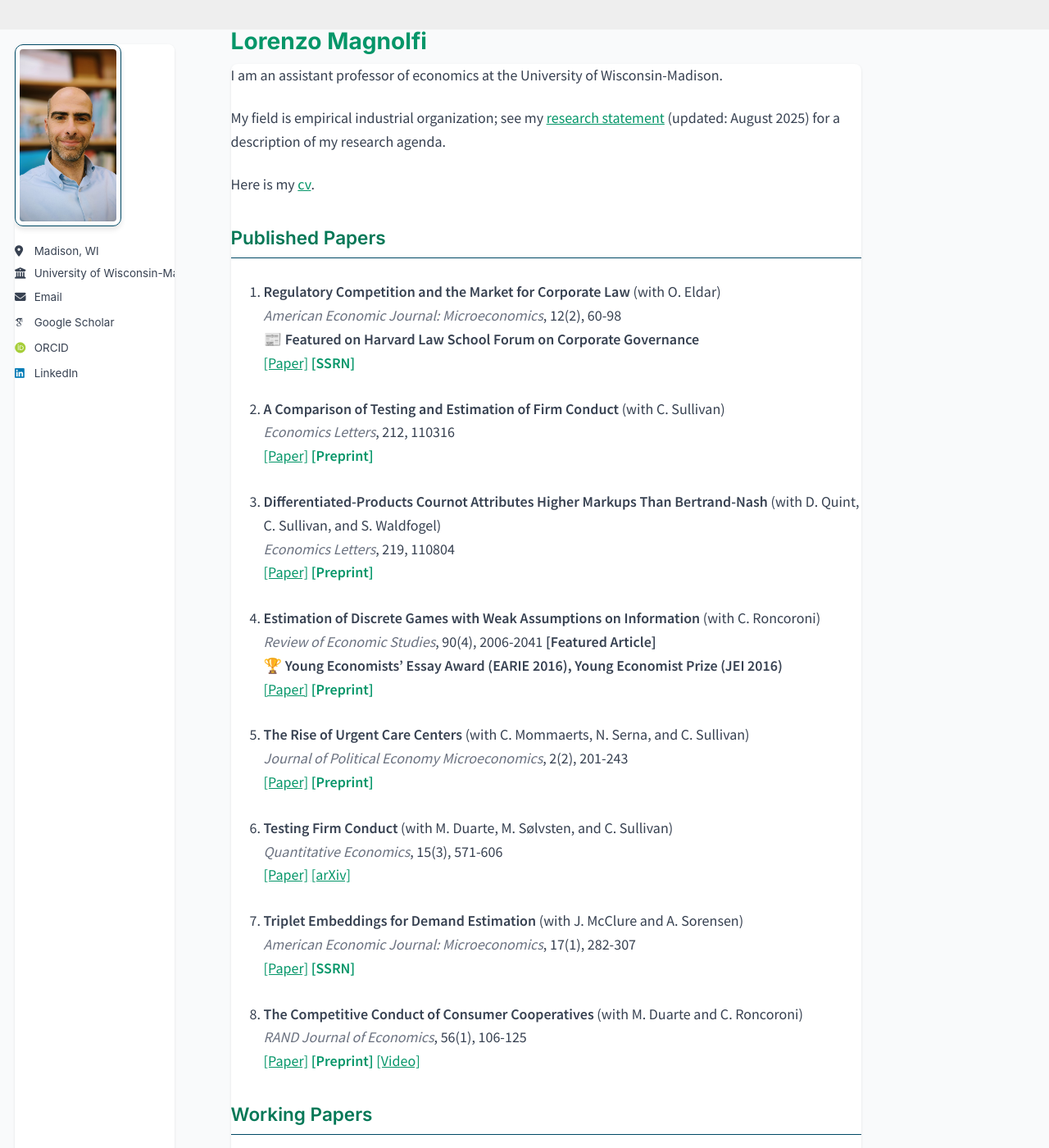
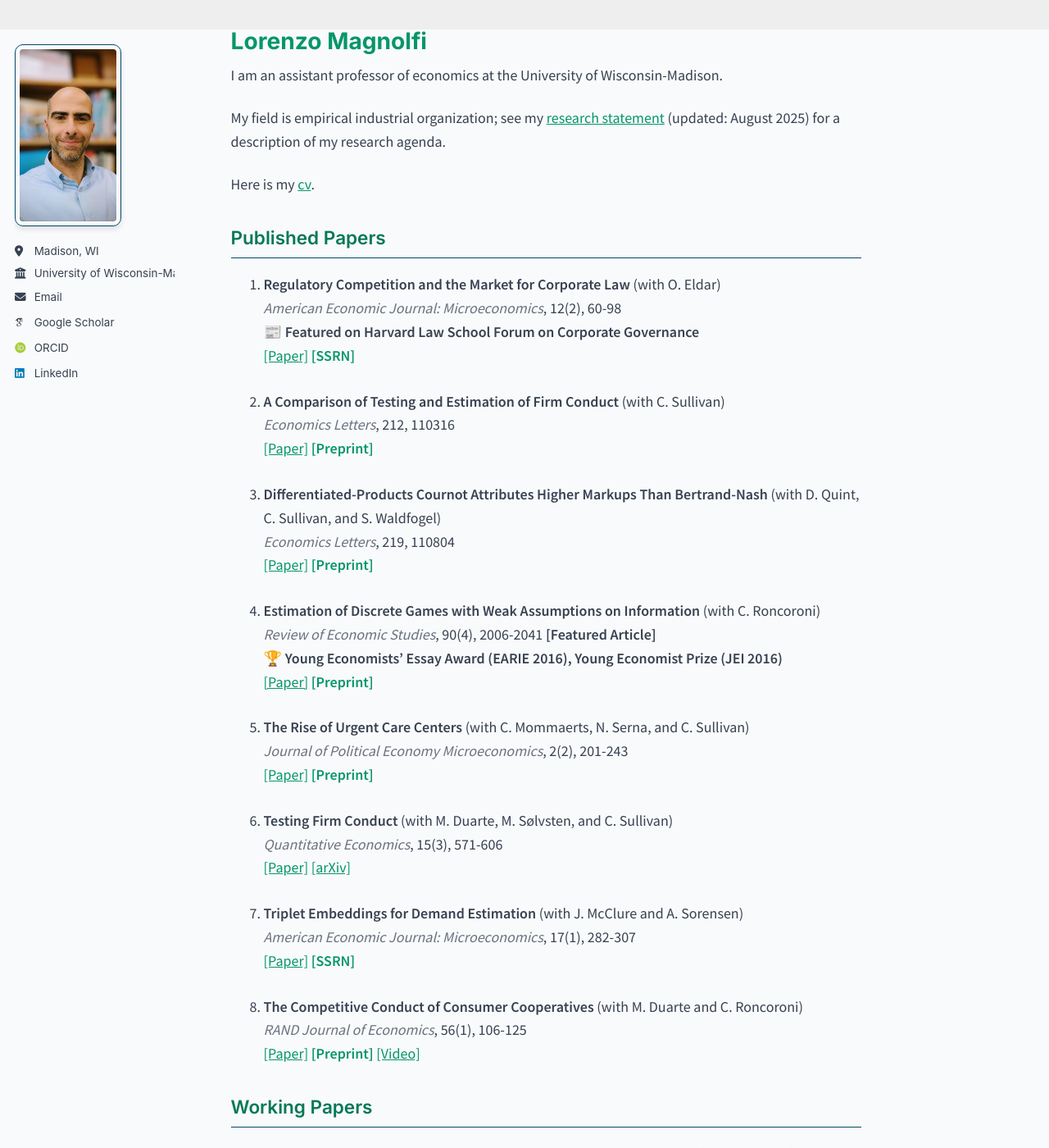
Before and after one commit to LorenzoMagnolfi/Lorenzomagnolfi.github.io, a Jekyll site: the page built from _pages/about.md, in a window 1280 px wide and 1400 px high. Shown: the whole window at 82% size. Built offline with Jekyll 4.4.1, drawn with Linux system fonts in a browser that asks for light colours; some web fonts are replaced; a script that is not in the unit is left out.

Commit message:
Update custom.css

```diff
--- a/assets/css/custom.css
+++ b/assets/css/custom.css
@@ -61,14 +61,6 @@ a {
 a:hover {
   color: var(--primary-dark);
 }
-
-/* Main Content Area */
-.page__content {
-  background-color: var(--background-white);
-  border-radius: var(--border-radius);
-  box-shadow: var(--shadow-subtle);
-}
-
 /* Clean styling for publication lists - no boxes */
 .page__content ol li,
 .page__content ul li {
@@ -84,12 +76,6 @@ a:hover {
   text-decoration: none;
   border-bottom: 1px solid transparent;
   transition: var(--transition);
-}
-
-.page__content a[href*="Paper"]:hover,
-.page__content a[href*="paper"]:hover {
-  color: var(--primary-dark);
-  border-bottom: 1px solid var(--primary-dark);
 }
 
 .page__content a[href*="SSRN"],
@@ -134,11 +120,6 @@ a:hover {
   position: relative;
 }
 
-/* Navigation and Header */
-.masthead {
-  background: linear-gradient(135deg, var(--primary-color), var(--primary-dark));
-}
-
 .site-title {
   color: white !important;
   font-weight: 700;
@@ -153,13 +134,6 @@ a:hover {
   color: white;
 }
 
-/* Sidebar */
-.sidebar {
-  background-color: var(--background-white);
-  border-radius: var(--border-radius);
-  box-shadow: var(--shadow-subtle);
-}
-
 .author__avatar img {
   border-radius: 50%;
   box-shadow: var(--shadow-medium);
@@ -169,12 +143,6 @@ a:hover {
   color: var(--text-primary);
   font-family: 'Inter', sans-serif;
   font-weight: 600;
-}
-
-/* Add some spacing between sections */
-.page__content h2 + ol,
-.page__content h2 + ul {
-  margin-top: 1.5rem;
 }
 
 /* Responsive Design */
```
